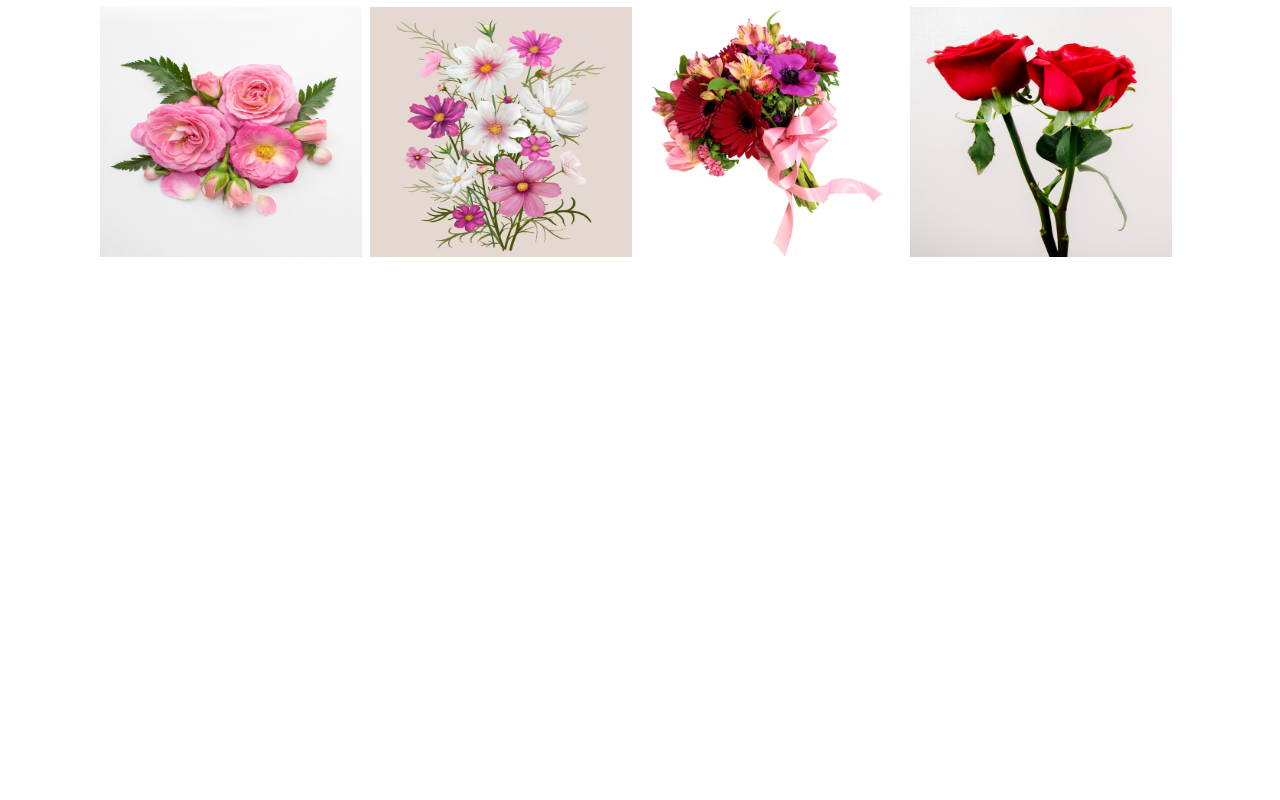
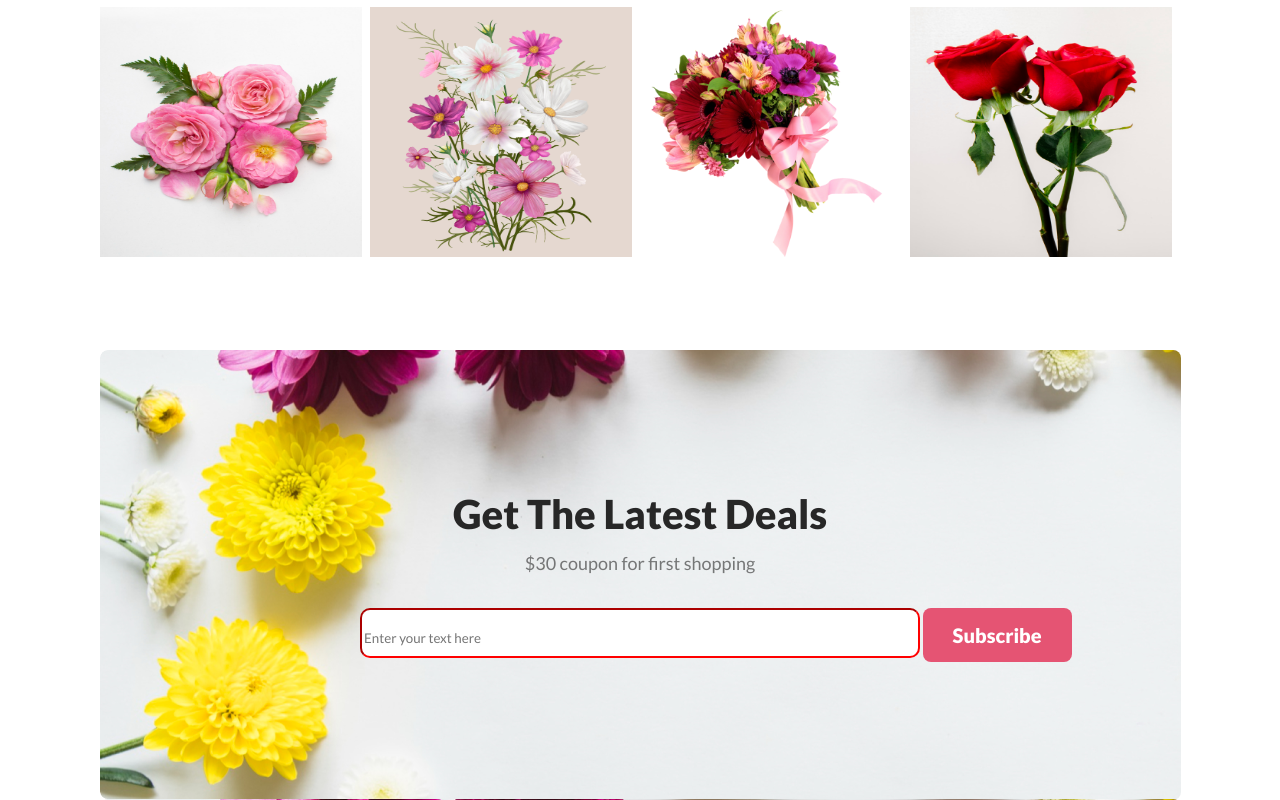
Before and after one commit to towhidulislamshahed/flowers-portfolio, a plain HTML site: page index.html in a window 1280 px wide. Shown: the part 2216-3016 px from the top of the page. Before the commit the page ends 2566 px from the top, so only its background shows below. Drawn offline with Linux system fonts and the light colour scheme.

Commit message:
added section part 6 and image and section part 6 style

```diff
--- a/index.html
+++ b/index.html
@@ -119,6 +119,21 @@
            </div>
 
         </div>
+        <div class="section-part-6" >
+            <h3 class="section-part-6-1-heading">
+               Get The Latest Deals
+            </h3>
+            <p class="section-part-6-1-para">
+               $30 coupon for first shopping
+            </p>
+            <div class="section-part-6-2">
+               <input type="text" name="" id="" placeholder=" Enter your text here">
+               <button>Subscribe</button>
+            </div>
+          </div>
+
+           </section>
+
     </main>
     <footer>
 
--- a/styles/portfolio.css
+++ b/styles/portfolio.css
@@ -247,3 +247,54 @@ flex-shrink: 0;
      height: 250px;
      margin-right: 5px;
  }
+
+ .section-part-6{
+    max-width: 1081px;
+    min-height: 450px;
+    background-image: url('../images/Rectangle\ 9.png');
+    padding: 110px;
+    margin: 0 auto;
+    border-radius: 8px;
+}
+.section-part-6-1-heading{
+    margin-top: 30px;
+    margin-bottom: 10px;
+    color: #272727;
+    text-align: center;
+    font-size: 40px;
+    font-weight: 800;
+
+}
+.section-part-6-1-para{
+    color: rgba(39, 39, 39, 0.60);
+    text-align: center;
+    font-size: 18px;
+    font-weight: 400;
+    line-height: 30px; /* 166.667% */
+    margin-bottom: 30px;
+}
+.section-part-6-2{
+
+    width: 800px;
+    margin: 0 auto;
+    margin-left: 150px;
+}
+.section-part-6-2 input[type="text"]
+{
+    border-color: red;
+    color: tomato;
+    border-radius: 10px;
+    width: 70%;
+    padding: 20px 30px 10px 0px;
+    margin-left:0px ;
+
+}
+.section-part-6-2 button{
+    border: none;
+    padding: 15px 30px;
+    border-radius: 8px;
+    background: #E55473;
+    color: #FFF;
+    font-size: 20px;
+    font-weight: 700;
+}
```
